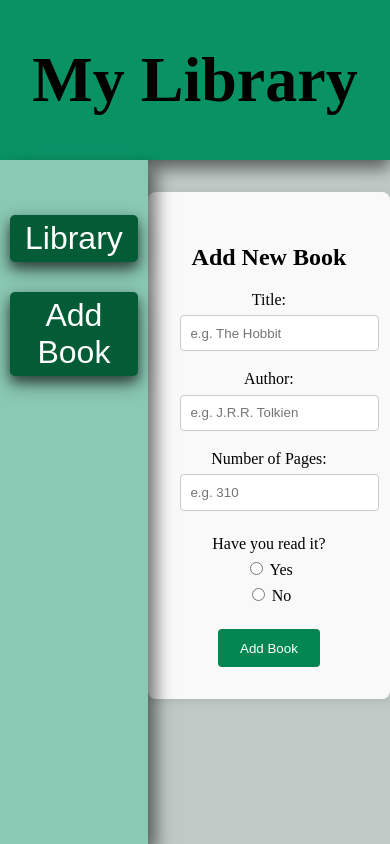
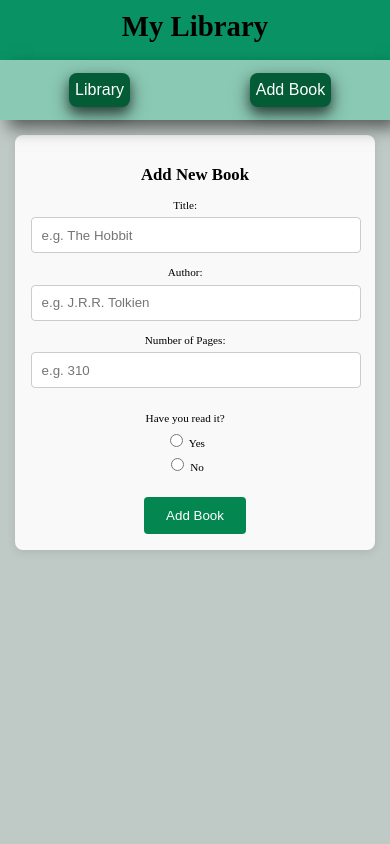
Before and after one commit to AleixMJ/TOP---Project-Library, a plain HTML site: page index.html in a window 390 px wide. Both pictures are taken after a click on the button "Add Book". Drawn offline with Linux system fonts and the light colour scheme.

Commit message:
added media query for phones and adjusted styles

```diff
--- a/index.html
+++ b/index.html
@@ -13,11 +13,11 @@
             <h1>My Library</h1>
         </div>
         <div class="sidebar">
-            <div>
+
                 <div><button id="LibraryTab">Library</button></div>
 
                 <div><button id="addBookTab">Add Book</button></div>
-            </div>
+
         </div>
 
         <div class="content">
--- a/style.css
+++ b/style.css
@@ -33,7 +33,9 @@ html, body {
     grid-column: 1 / 2;
     grid-row: 2 / 3;
     display: grid;
-    grid-auto-flow: column;
+    grid-template-columns: 1fr;
+    grid-template-rows: 90px 90px auto;
+    grid-auto-flow: row;
     background-color: rgb(138, 201, 180);
     box-shadow: 8px 8px 16px rgba(0, 0, 0, 0.55);
     position: relative;
@@ -49,7 +51,6 @@ html, body {
     border-radius: 5px;
     box-shadow: 0 6px 12px rgba(0, 0, 0, 0.5),
                 0 8px 20px rgba(0, 0, 0, 0.35);
-    align-self: left;
 
 }
 
@@ -189,3 +190,127 @@ button[type="submit"] {
 .read-button[data-read="yes"] {
     background: #27ae60;
 }
+
+@media (max-width: 480px) {
+
+html, body {
+        overflow-x: hidden;
+        width: 100%;
+}
+
+.content,
+.library-display,
+.book-card {
+    max-width: 100%;
+    overflow-x: hidden;
+    box-sizing: border-box;
+  }
+
+.grid {
+    grid-template-columns: 1fr;
+    grid-template-rows: 60px 60px 1fr ;
+    max-width: 100vw;
+    max-height: 100%;
+    overflow-x: hidden;
+
+}
+
+.header {
+    grid-column: 1 / 2;
+    grid-row: 1 / 2;
+    padding: 10px 0;
+}
+
+.header h1 {
+    font-size: 1.8rem;
+    margin: 0;
+}
+
+
+
+.sidebar {
+    grid-column: 1 / 2;
+    grid-row: 2 / 3;
+    display: grid;
+    grid-template-columns: 1fr 1fr;
+    grid-template-rows: 1fr;
+    grid-auto-flow: row;
+    gap: 8px;
+    padding: 8px 8px;
+    align-items: stretch;
+    justify-content: center;
+    align-items: center;
+}
+
+.sidebar button {
+    position: relative;
+    margin: 0;
+    padding: 8px 6px;
+    font-size: 1rem;
+    border-radius: 8px;
+
+}
+
+.content {
+    grid-column: 1 / 2;
+    grid-row: 3 / 4;
+    overflow-y: auto;
+    overflow-x: auto;
+    font-size: 0.7rem;
+
+
+}
+
+.library-display {
+    padding: 5px;
+    margin: 5px;
+}
+
+.book-form {
+    max-width: 400px;
+    margin: 15px 15px;
+    padding: 1rem;
+}
+.form-group {
+    margin-bottom: 0.8rem;
+    max-width: 94%;
+    justify-content: center;
+}
+
+.book-card:nth-of-type(1) {
+    padding: 5px 2px;
+    font-size: 0.8rem;
+
+}
+
+.read-button {
+    min-width: 30px;
+    padding: 10px 14px;
+    font-size: 1rem;
+    font-weight: 600;
+    color: white;
+    border: none;
+    border-radius: 99px;
+
+
+}
+
+.book-card {
+    display: grid;
+    grid-template-columns: 1.7fr 1.6fr 1fr 1fr 0.8fr;
+    height: 50px;
+    align-items: center;
+    justify-content: center;
+    padding-left: 5px;
+    border-radius: 5px;
+
+}
+
+.book-read {
+    justify-self: right;
+    padding: 0.2rem 0.5rem;
+    border-radius: 1rem;
+    font-size: 1rem;
+    font-weight: 400;
+}
+}
```
